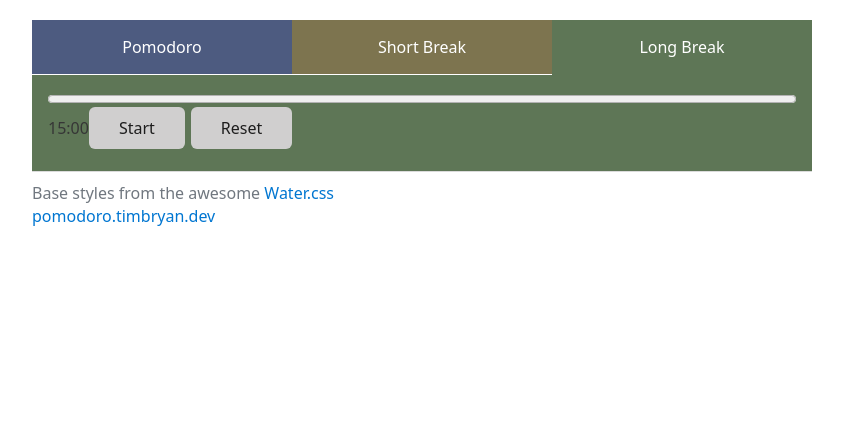
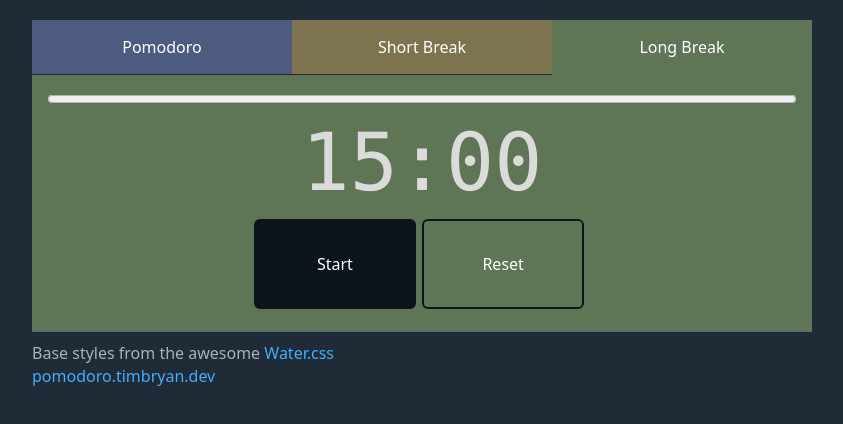
Before and after one commit to timbryandev/pomodoro-with-todos, a React (Vite) app: page /long-break in a window 1280 px wide. Shown: the top 424 px of the page, without its empty margins (218-1061 px from the left). Built offline with nearby package versions, Linux system fonts and the light colour scheme.

Commit message:
style timer and cards

```diff
--- a/index.html
+++ b/index.html
@@ -7,7 +7,7 @@
     <title>Pomodoro | TimBryanDev</title>
     <link
       rel="stylesheet"
-      href="https://cdn.jsdelivr.net/npm/water.css@2/out/water.css"
+      href="https://cdn.jsdelivr.net/npm/water.css@2/out/dark.css"
     />
   </head>
   <body>
--- a/src/App.css
+++ b/src/App.css
@@ -39,6 +39,14 @@ main {
   border-bottom: 1px solid var(--background-body);
 }
 
+.button--primary,
+.button--secondary {
+  border: 2px solid var(--button-base);
+}
+.button--secondary {
+  background-color: transparent;
+}
+
 .nav li a.active {
   border-bottom-color: transparent;
 }
@@ -62,3 +70,48 @@ main {
   width: 100%;
   display: block;
 }
+
+.timer {
+  display: flex;
+  flex-wrap: wrap;
+  gap: 1rem;
+  justify-content: space-evenly;
+  align-content: space-between;
+}
+
+.timer .timer__card {
+  width: 45%;
+}
+
+.countdown {
+  display: flex;
+  flex-wrap: wrap;
+  justify-content: center;
+  align-items: center;
+}
+
+.countdown .button {
+  flex: 1;
+  padding: 2rem;
+}
+
+.countdown__time {
+  font-size: 5rem;
+  width: 100%;
+  text-align: center;
+  font-family: 'Lucida Console', Courier, monospace;
+}
+
+.todo__item {
+  background-color: var(--background-alt);
+}
+
+.todo__item h2 {
+  padding: 1rem;
+  padding-bottom: 0;
+}
+
+.todo__item textarea {
+  width: 100%;
+  min-height: 100px;
+}
--- a/src/components/Countdown.tsx
+++ b/src/components/Countdown.tsx
@@ -74,10 +74,10 @@ export const Countdown = ({ mode }: CountdownProps) => {
   useEffect(decreaseTime, [state[mode].current, state[mode].isTicking])
 
   return (
-    <div className='countdown card'>
+    <div className='countdown timer__card'>
       <span className='countdown__time'>{formattedTime}</span>
       <button
-        className='main-button'
+        className='button button--primary'
         data-action={
           state[mode].isTicking ? TimerActions.Pause : TimerActions.Start
         }
@@ -86,7 +86,7 @@ export const Countdown = ({ mode }: CountdownProps) => {
         {state[mode].isTicking ? 'Pause' : 'Start'}
       </button>
       <button
-        className='main-button'
+        className='button button--secondary'
         data-action={TimerActions.Reset}
         onClick={handleReset}
       >
--- a/src/components/Todos/TodoListGroup.tsx
+++ b/src/components/Todos/TodoListGroup.tsx
@@ -7,7 +7,7 @@ export interface TodoListContainerProps {
 }
 
 export const TodoListGroup = ({ group, todos }: TodoListContainerProps) => (
-  <div className='todo__group card'>
+  <div className='todo__group timer__card'>
     <h2>{group}</h2>
     {todos.map(todo => (
       <TodoListItem {...todo} />
--- a/src/components/Todos/TodoListItem.tsx
+++ b/src/components/Todos/TodoListItem.tsx
@@ -7,7 +7,7 @@ export const TodoListItem = ({ content, title }: TodoItem) => (
       name=''
       id=''
       cols={30}
-      rows={10}
+      rows={4}
       defaultValue={content}
     ></textarea>
   </div>
```
Also changed, not shown: src/components/Todos/TodoList.tsx (+6 -6 lines).
